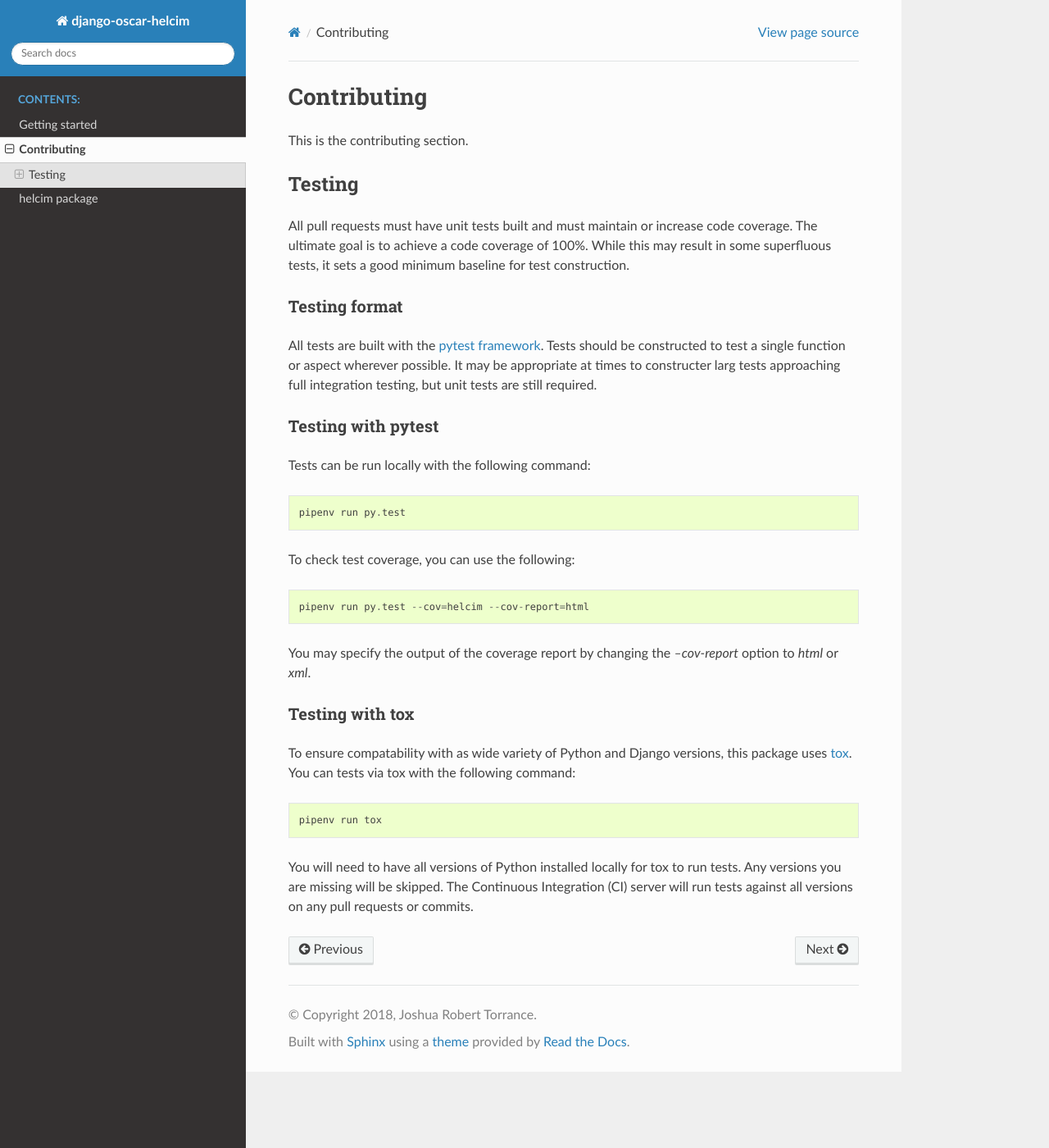
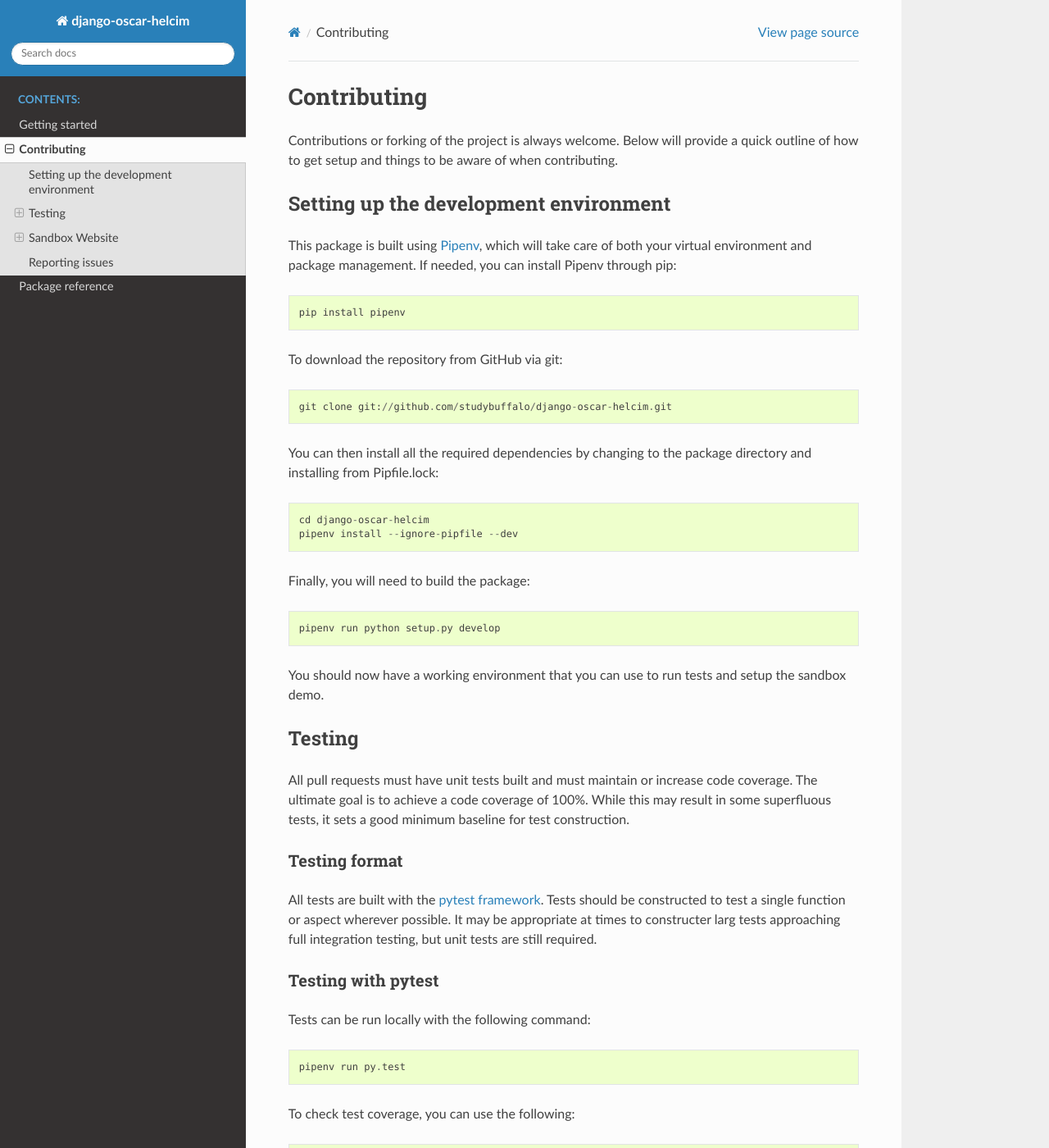
Before and after one commit to studybuffalo/django-helcim, a Sphinx documentation site: the page built from docs/contributing.rst, in a window 1280 px wide and 1400 px high. Shown: the whole window at 82% size. Built offline with Sphinx 7.4.7 and the Read the Docs theme 2.0.0, drawn with Linux system fonts in a browser that asks for light colours; some of the changed text lies outside the part shown.

Commit message:
Updating the documents with some basic details that are known currently

```diff
--- a/docs/contributing.rst
+++ b/docs/contributing.rst
@@ -2,7 +2,38 @@
 Contributing
 ============
 
-This is the contributing section.
+Contributions or forking of the project is always welcome. Below will
+provide a quick outline of how to get setup and things to be aware of
+when contributing.
+
+--------------------------------------
+Setting up the development environment
+--------------------------------------
+
+This package is built using Pipenv_, which will take care of both
+your virtual environment and package management. If needed, you can
+install Pipenv through pip::
+
+    pip install pipenv
+
+.. _Pipenv: https://pipenv.readthedocs.io/en/latest/
+
+To download the repository from GitHub via git::
+
+    git clone git://github.com/studybuffalo/django-oscar-helcim.git
+
+You can then install all the required dependencies by changing to the
+package directory and installing from Pipfile.lock::
+
+    cd django-oscar-helcim
+    pipenv install --ignore-pipfile --dev
+
+Finally, you will need to build the package::
+
+    pipenv run python setup.py develop
+
+You should now have a working environment that you can use to run tests
+and setup the sandbox demo.
 
 -------
 Testing
@@ -35,7 +66,7 @@
     pipenv run py.test --cov=helcim --cov-report=html
 
 You may specify the output of the coverage report by changing the
-`--cov-report` option to `html` or `xml`.
+``--cov-report`` option to ``html`` or ``xml``.
 
 Testing with tox
 ================
@@ -52,3 +83,44 @@
 tox to run tests. Any versions you are missing will be skipped. The
 Continuous Integration (CI) server will run tests against all versions
 on any pull requests or commits.
+
+---------------
+Sandbox Website
+---------------
+
+The Sandbox website is a barebones Django Oscar store that demonstrates
+how to use django-oscar-helcim in your project and provides a way to
+test any of your changes. You will need to setup your development
+environment (see above) to proceed.
+
+Deploying the site
+==================
+
+First migrate the the Django database::
+
+    pipenv run python sandbox/manage.py migrate
+
+Next you will need to load country data (see the `Django Oscar page for
+more details`_)::
+
+    pipenv run python sandbox/manage.py oscar_populate_countries
+
+.. _Django Oscar page for more details: https://django-oscar.readthedocs.io/en/latest/internals/getting_started.html#initial-data
+
+Finally, import a basic catalogue of store items to test with::
+
+    pipenv run python sandbox/manage.py oscar_import_catalogue sandbox/fixtures/catalogue.csv
+
+You can now start your site through the standard Django commands and
+access it at http://127.0.0.1:8000/::
+
+    pipenv run python sandbox/manage.py runserver
+
+----------------
+Reporting issues
+----------------
+
+If you just want to report an issue, you can use the
+`GitHub Issue page`_.
+
+.. _GitHub Issue page: https://github.com/studybuffalo/django-oscar-helcim/issues
--- a/docs/index.rst
+++ b/docs/index.rst
@@ -18,4 +18,4 @@
 
    installation
    contributing
-   source/helcim
+   Package reference <source/helcim>
```
Also changed, not shown: docs/installation.rst (+21 -9 lines).
